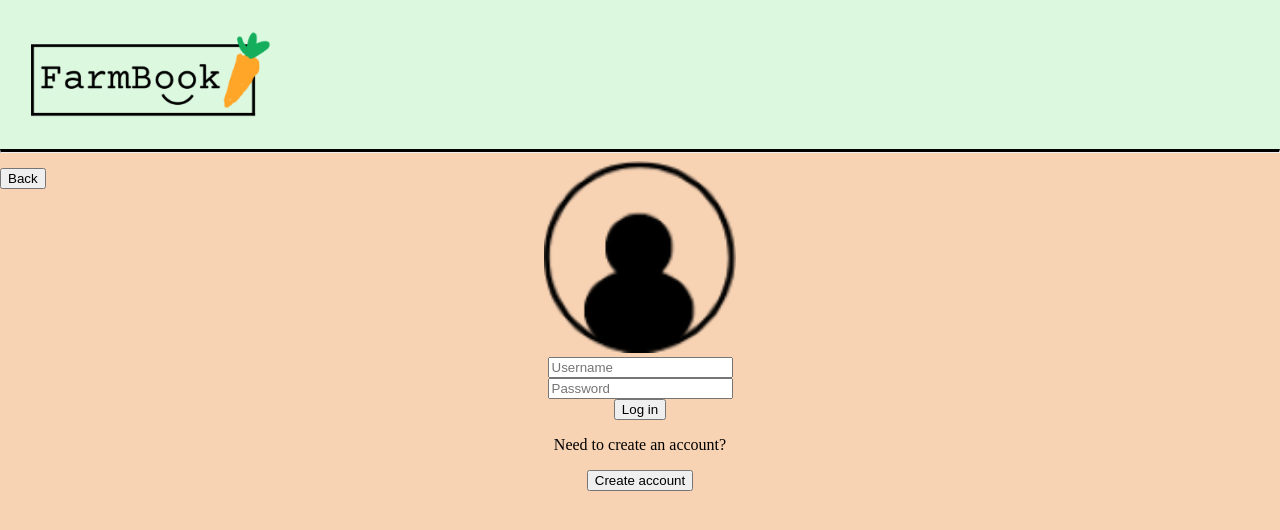
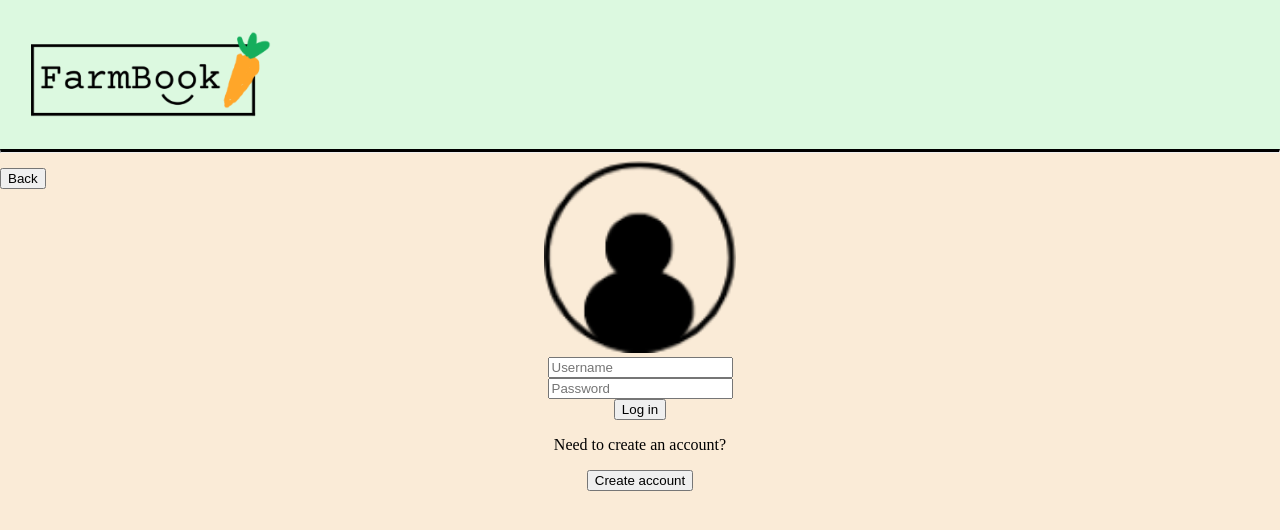
Before and after one commit to arilui/FarmBook, a website: page public/login.html in a window 1280 px wide. Drawn offline with Linux system fonts and the light colour scheme.

Commit message:
backgroundcolor change

```diff
--- a/public/createaccount.css
+++ b/public/createaccount.css
@@ -13,7 +13,7 @@ header {
 body {
   margin: 0;
   padding: 0;
-  background-color: #F7D2B3;
+  background-color:antiquewhite;;
 }
 
 h1 {
--- a/public/login.css
+++ b/public/login.css
@@ -13,7 +13,7 @@ html {
   body {
     margin: 0;
     padding: 0;
-    background-color: #F7D2B3;
+    background-color: antiquewhite;;
   }
 
   h1 {
--- a/public/sellerpage.css
+++ b/public/sellerpage.css
@@ -2,7 +2,7 @@ html, body {
   height: 100%;
   width: 100%;
   margin: 0;
-  background-color: #F7D2B3;
+  background-color: antiquewhite;;
   position: absolute;
 }
 
```
Also changed, not shown: 1 other file.
